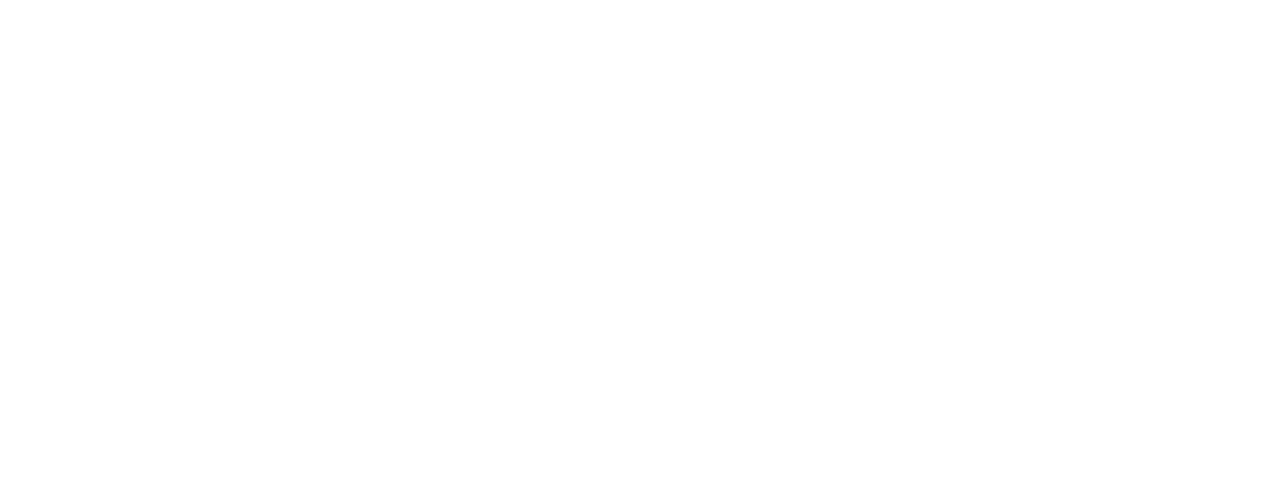
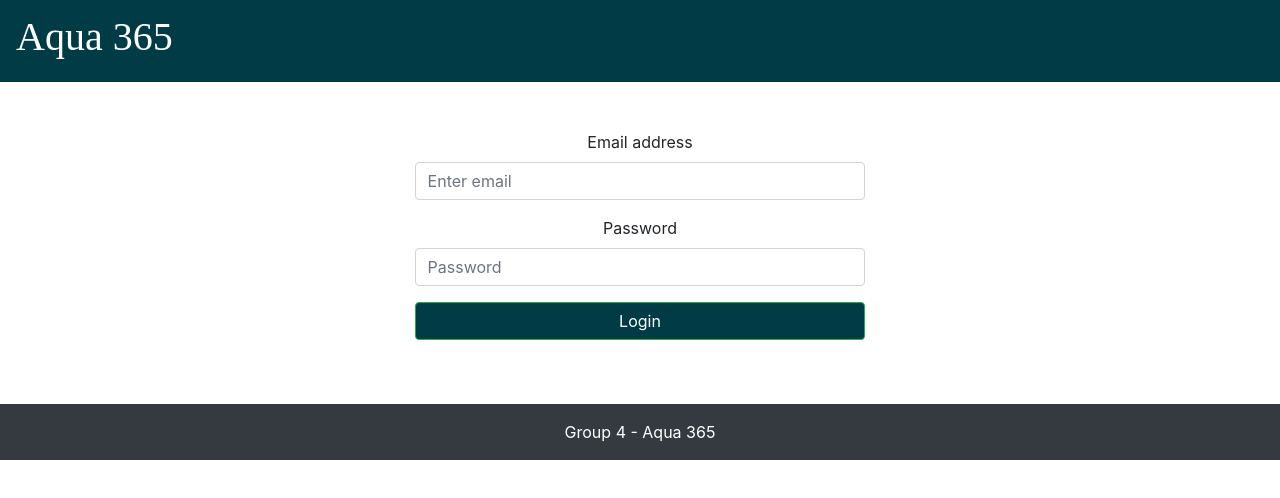
Before and after one commit to SJSUSpring21/Aqua365, a React (Create React App) app in the folder frontend/: page /login in a window 1280 px wide. Shown: the top 498 px of the page. Built offline with nearby package versions, Linux system fonts and the light colour scheme; a web font is replaced by a local one.

Commit message:
Added Login Page

```diff
--- a/frontend/src/Components/HeroSection.js
+++ b/frontend/src/Components/HeroSection.js
@@ -3,11 +3,17 @@
 import './HeroSection.css'
 import { Link } from 'react-router-dom';
 // import '../App.css'
+import { useHistory} from 'react-router-dom';
 
 
 function HeroSection({
     lightBg, topline, lightText, lightTextDesc, headline, decription, buttonLabel, img, alt, imgStart
-}) {
+})
+{
+    const history = useHistory();
+    function goToLogin(){
+    history.push('/login');
+}
     return (
         <div>
             <Navbar variant="dark" style={{backgroundColor: "#003B46"}}>
@@ -21,7 +27,7 @@
                 <video src='/videos/video1.mp4' autoPlay loop muted></video>
                 <h1 className="hero-header">Aqua 365</h1>
                 <div className="hero-btns">
-                    <Button variant="primary btn-lg" link='/login' style={{backgroundColor: "#003B46", height: "105%"}}><span className="font-applier-button" style={{paddingLeft:"10px", paddingRight:"10px", paddingTop:"10px", paddingBottom:"10px"}}>Login</span></Button>{' '}
+                    <Button variant="primary btn-lg" link='/login' style={{backgroundColor: "#003B46", height: "105%"}}><span className="font-applier-button" style={{paddingLeft:"10px", paddingRight:"10px", paddingTop:"10px", paddingBottom:"10px"}} onClick={goToLogin}>Login</span></Button>{' '}
                 </div>
             </div>
         </div>
--- a/frontend/src/Components/LandingPage.js
+++ b/frontend/src/Components/LandingPage.js
@@ -7,7 +7,7 @@
 // import Button from '@material-ui/core/Button';
 import {Button} from 'react-bootstrap'
 import axios from 'axios';
-import {useHistory, useLocation} from 'react-router-dom';
+import {Link, useHistory, useLocation} from 'react-router-dom';
 
 function LandingPage() {
     const history = useHistory();
@@ -206,7 +206,7 @@
                         </Nav>
                     </div>
                     <Nav className="ml-auto">
-                        <Nav.Link href="/">Logout</Nav.Link>
+                        <Nav.Link><Link to="/">Logout</Link></Nav.Link>
                     </Nav>
                 </Navbar>
                 <div class="container">
@@ -228,6 +228,10 @@
                 </div>
             </div>
 
+            <div className="graph2">
+                <h1>Graph2</h1>
+            </div>
+
 
 
 
--- /dev/null
+++ b/frontend/src/Components/LoginPage.js
@@ -0,0 +1,107 @@
+import React from 'react'
+import { Form, Button, Navbar } from 'react-bootstrap';
+import { useState, useEffect } from 'react';
+import axios from 'axios';
+import { useHistory, Link } from 'react-router-dom';
+
+function LoginPage() {
+    const history = useHistory();
+    const [email, handleEmailChange] = useState("");
+    const [password, handlePasswordChange] = useState("");
+    const [wrongPassword, changeWrongPassword] = useState(false);
+
+    function loginUser(event) {
+        const data = {
+            email: email,
+            password: password
+        }
+        console.log(data);
+        event.preventDefault();
+        axios.post('/login', data)
+            .then((response) => {
+                if(response.data.status == 200){
+                    console.log(response.data);
+                    history.push('/dashboard');
+                }
+                if(response.data.status == 400){
+                    console.log(response.data);
+                    changeWrongPassword(true);
+                }
+
+
+            })
+            .catch(error => {
+                console.log(error);
+                changeWrongPassword(true);
+            })
+    }
+
+    let displayWrongPassword = null;
+    if (wrongPassword) {
+        displayWrongPassword = <span class="badge badge-pill badge-danger">Wrong Email or Password</span>
+    }
+
+    return (
+        <div class='main-section'>
+            <Navbar variant="dark" style={{backgroundColor: "#003B46"}}>
+                <Navbar.Brand className="Nav-header" href="/">
+                    <h1>Aqua 365</h1>
+                </Navbar.Brand>
+            </Navbar>
+
+            <div id="content-wrap" class="container-fluid">
+
+
+                <div class="row m-5 justify-content-center">
+                    <div class="col-5">
+                        <Form>
+                            <Form.Group controlId="formBasicEmail">
+                                <Form.Label>Email address</Form.Label>
+                                <Form.Control type="email"
+                                    placeholder="Enter email"
+                                    onChange={(event) => {
+                                        handleEmailChange(event.target.value);
+                                    }}
+                                />
+                            </Form.Group>
+
+                            <Form.Group controlId="formBasicPassword">
+                                <Form.Label>Password</Form.Label>
+                                <Form.Control type="password"
+                                    placeholder="Password"
+                                    onChange={(event) => {
+                                        handlePasswordChange(event.target.value)
+                                    }}
+                                />
+                            </Form.Group>
+
+                            <Button variant="success btn-block"
+                                style={{backgroundColor: "#003B46"}}
+                                type="submit"
+                                onClick={(event) => {
+                                    loginUser(event)
+                                }}>
+                                Login
+                                </Button>
+                        </Form>
+                        <div class='row mt-3 ml-1'>
+                            {displayWrongPassword}
+                        </div>
+                    </div>
+                </div>
+
+
+            </div>
+
+            <footer id="footer" class='py-3 bg-dark text-white text-center' >
+                <div>
+                    Group 4 - Aqua 365
+                </div>
+            </footer>
+
+
+        </div>
+    )
+}
+
+export default LoginPage
--- a/frontend/src/Components/Result.js
+++ b/frontend/src/Components/Result.js
@@ -4,7 +4,8 @@
 import { makeStyles } from '@material-ui/core/styles';
 import TextField from '@material-ui/core/TextField';
 import { Navbar, Nav, Row, Col, Image } from 'react-bootstrap/esm';
-import Button from '../../node_modules/react-bootstrap/Button'
+import Button from '../../node_modules/react-bootstrap/Button';
+import {Link, useHistory, useLocation} from 'react-router-dom';
 
 function Result() {
     const[stationCode, setStationCode]=useState(0);
@@ -140,7 +141,7 @@
                         </Nav>
                     </div>
                     <Nav className="ml-auto">
-                        <Nav.Link href="/">Logout</Nav.Link>
+                        <Nav.Link><Link to="/">Logout</Link></Nav.Link>
                     </Nav>
                 </Navbar>
         <div className="forms container">
--- a/frontend/src/Components/Routes.js
+++ b/frontend/src/Components/Routes.js
@@ -3,8 +3,8 @@
 import LandingPage from './LandingPage';
 import HeroSection from './HeroSection';
 
-import test from './test';
 import Result from './Result';
+import LoginPage from './LoginPage';
 
 class Routes extends Component {
     render () {
@@ -13,6 +13,7 @@
                 <Route exact path='/dashboard' component= {LandingPage} />
                 <Route exact path='/' component = {HeroSection} />
                 <Route exact path="/result" component = {Result} />
+                <Route exact path='/login' component = {LoginPage} />
             </div>
         )
     }
```
Also changed, not shown: 1 other file (tests, documents, lock files or other folders).
